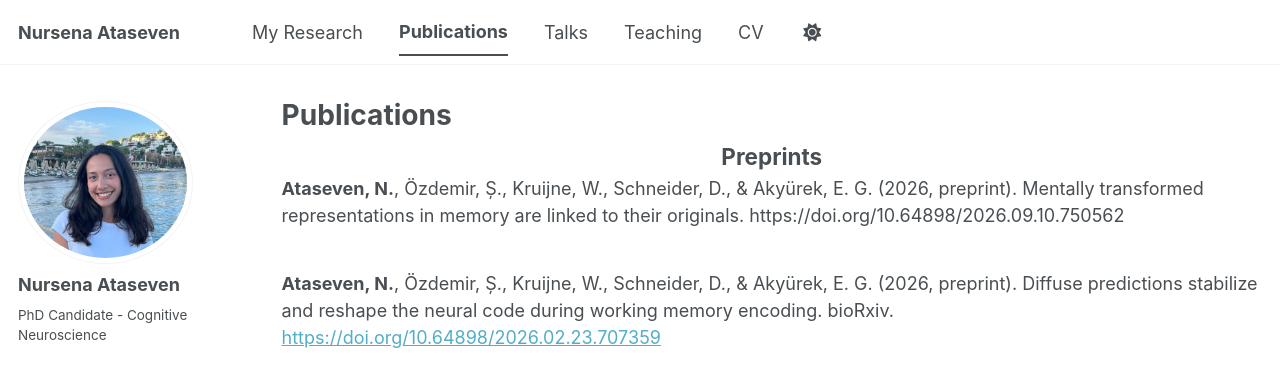
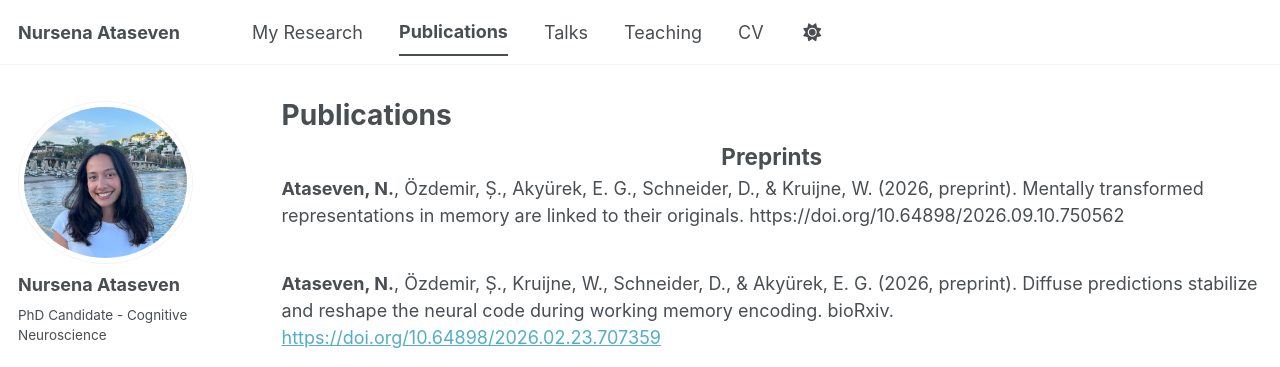
Before and after one commit to nursenaataseven/nursenaataseven.github.io, a Jekyll site: the page built from _pages/publications.md, in a window 1280 px wide and 900 px high. Shown: the top 367 px of the window. Built offline with Jekyll 4.4.1, drawn with Linux system fonts in a browser that asks for light colours; a style sheet for code colours, icons or effects is not loaded.

```diff
--- a/_pages/publications.md
+++ b/_pages/publications.md
@@ -8,7 +8,7 @@ author_profile: true
 
 <h2 style="text-align: center;">Preprints</h2>
 
-**Ataseven, N.**, Özdemir, Ș., Kruijne, W., Schneider, D., & Akyürek, E. G. (2026, preprint). Mentally transformed representations in memory are linked to their originals. https://doi.org/10.64898/2026.09.10.750562
+**Ataseven, N.**, Özdemir, Ș., Akyürek, E. G., Schneider, D., & Kruijne, W. (2026, preprint). Mentally transformed representations in memory are linked to their originals. https://doi.org/10.64898/2026.09.10.750562
 
 <br>
 
```
Also changed, not shown: 1 other file.
